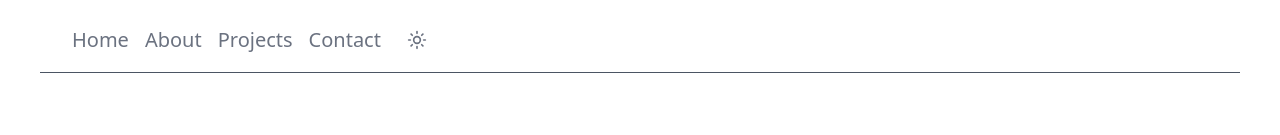
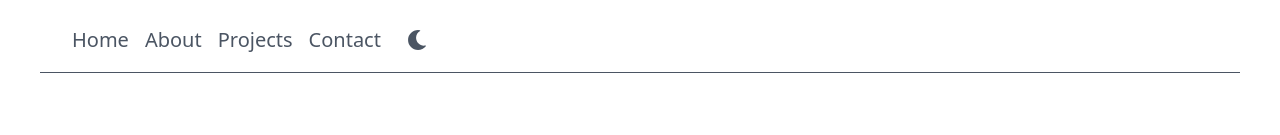
Before and after one commit to pjleb90/portfolio, a Next.js app: page / in a window 1280 px wide. Shown: the top 135 px of the page. Built offline with nearby package versions, Linux system fonts and the light colour scheme.

Commit message:
small UX improvements

```diff
--- a/components/NavMenu.tsx
+++ b/components/NavMenu.tsx
@@ -10,7 +10,7 @@ const NavMenu = () => {
         <div className="border-b border-gray-600 dark:border-teal-500">
             <Container>
                 <div className="relative px-4 sm:px-6 lg:px-8 flex h-16 items-center">
-                    <nav className="lg:flex space-x-4 font-medium md:text-xl xl:text-xl text-gray-500 dark:text-teal-500">
+                    <nav className="lg:flex space-x-4 font-medium md:text-xl xl:text-xl text-gray-600 dark:text-teal-500">
                         <Link href="/">
                             Home
                         </Link>
--- a/components/ScrollToTopButton.tsx
+++ b/components/ScrollToTopButton.tsx
@@ -32,7 +32,7 @@ const ScrollToTopButton = () => {
         }`}
         onClick={scrollToTop}
         >
-            <ChevronUp className="width: w-8 height: h-8"/>
+            <ChevronUp className="width: w-8 height: h-8 text-gray-600 dark:text-teal-500"/>
         </button>
     )
 }
--- a/components/theme-toggle.tsx
+++ b/components/theme-toggle.tsx
@@ -1,7 +1,8 @@
 "use client"
 
 import * as React from "react"
-import { Moon, Sun } from "lucide-react"
+
+import { FaSun, FaMoon } from "react-icons/fa";
 import { useTheme } from "next-themes"
 
 import { Button } from "@/components/ui/button"
@@ -19,8 +20,8 @@ export function ThemeToggle() {
         <DropdownMenu>
         <DropdownMenuTrigger asChild>
             <Button variant="ghost" size="icon">
-            <Sun className="width: w-5 height: h-5 text-gray-500 rotate-0 scale-100 transition-all dark:-rotate-90 dark:scale-0" />
-            <Moon className="absolute width: w-5 height: h-5 rotate-90 scale-0 transition-all dark:rotate-0 dark:scale-100" />
+            <FaMoon className="width: w-5 height: h-5 text-gray-600 rotate-0 scale-100 transition-all dark:-rotate-90 dark:scale-0" />
+            <FaSun className="absolute width: w-5 height: h-5 rotate-90 scale-0 transition-all dark:rotate-0 dark:scale-100" />
             <span className="sr-only">Toggle theme</span>
             </Button>
         </DropdownMenuTrigger>
```
